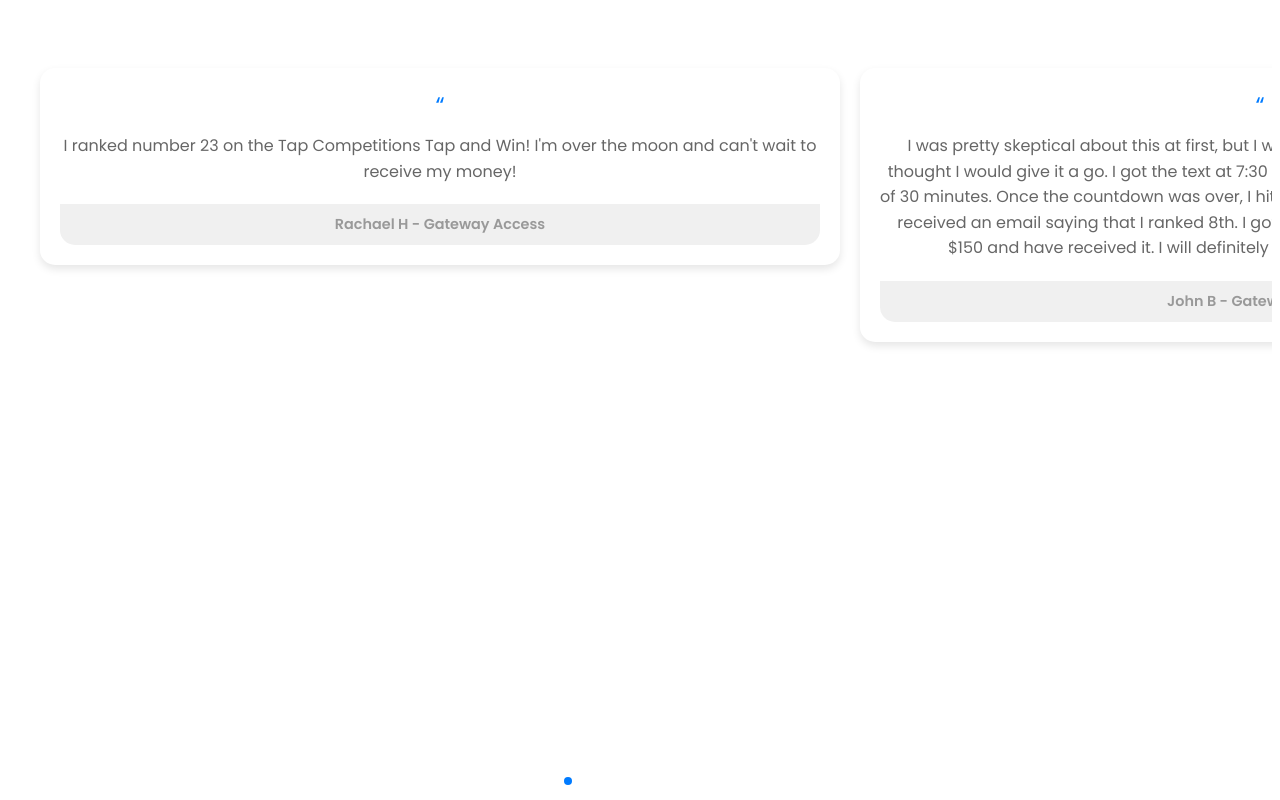
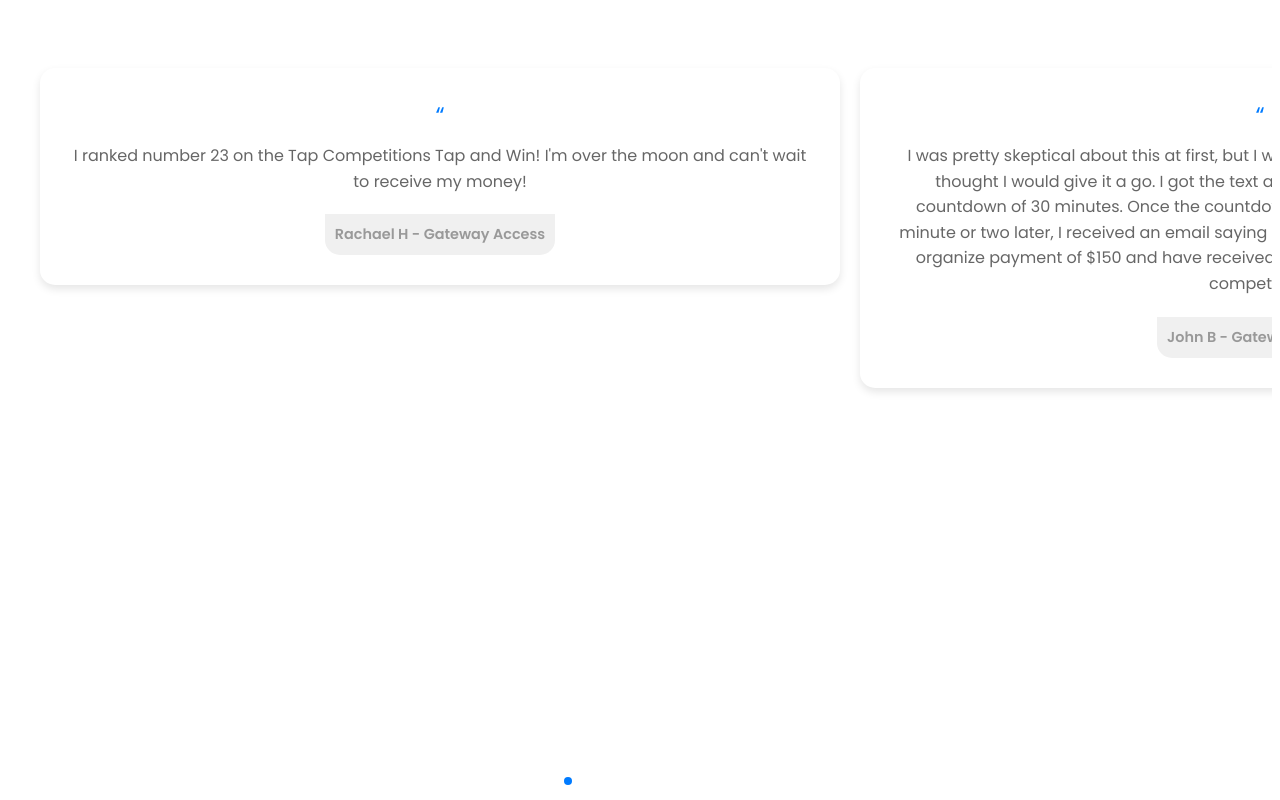
Before and after one commit to Tapcompetitions/tap-competitions-testimonials, a plain HTML site: page index.html in a window 1280 px wide. Drawn offline with nearby package versions, Linux system fonts and the light colour scheme.

Commit message:
index.html

```diff
--- a/index.html
+++ b/index.html
@@ -3,7 +3,7 @@
 <head>
     <meta charset="UTF-8">
     <meta name="viewport" content="width=device-width, initial-scale=1.0">
-    <title>Isolated Testimonials Carousel</title>
+    <title>Testimonials Carousel</title>
     <link href="https://fonts.googleapis.com/css2?family=Poppins:wght@400;600&display=swap" rel="stylesheet">
     <link rel="stylesheet" href="https://unpkg.com/swiper/swiper-bundle.min.css">
     <style>
@@ -17,13 +17,14 @@
             display: flex;
             flex-direction: column;
             align-items: center;
+            justify-content: center;
         }
 
         /* Testimonial Section Styling */
         #testimonial-carousel #testimonials {
             width: 100%;
             max-width: 1200px;
-            padding: 20px 20px;
+            padding: 20px;
             text-align: center;
             margin: 0 auto;
         }
@@ -31,7 +32,11 @@
         /* Swiper container */
         #testimonial-carousel .swiper-container {
             width: 100%;
-            max-width: 800px; /* Fixed width for desktop */
+            max-width: 800px;
+            height: auto;
+            display: flex;
+            align-items: center;
+            justify-content: center;
             padding: 20px 0;
         }
 
@@ -40,17 +45,18 @@
             background-color: #fff;
             border-radius: 15px;
             box-shadow: 0 4px 8px rgba(0, 0, 0, 0.1);
-            padding: 20px;
+            padding: 30px;
             display: flex;
             flex-direction: column;
-            justify-content: space-between;
+            justify-content: center;
+            align-items: center;
             box-sizing: border-box;
-            margin: 0 auto;
+            text-align: center;
         }
 
         #testimonial-carousel .quote {
             font-size: 1.5em;
-            color: #007BFF; /* Changed to Blue */
+            color: #007BFF; /* Blue color */
             margin-bottom: 10px;
         }
 
@@ -72,13 +78,13 @@
 
         /* Pagination styling */
         #testimonial-carousel .swiper-pagination-bullet {
-            background-color: #fff; /* White dots */
+            background-color: #fff;
             opacity: 1;
             transition: background-color 0.3s;
         }
 
         #testimonial-carousel .swiper-pagination-bullet-active {
-            background-color: #007BFF; /* Active dot changed to Blue */
+            background-color: #007BFF;
         }
     </style>
 </head>
@@ -88,7 +94,7 @@
     <div id="testimonials">
         <div class="swiper-container">
             <div class="swiper-wrapper">
-                <!-- Full Testimonials without shortening -->
+                <!-- Testimonials -->
                 <div class="swiper-slide">
                     <div class="quote">“</div>
                     <div class="text">I ranked number 23 on the Tap Competitions Tap and Win! I'm over the moon and can't wait to receive my money!</div>
@@ -136,12 +142,11 @@
                 </div>
                 <div class="swiper-slide">
                     <div class="quote">“</div>
-                    <div class="text">Tap Competitions is legit! I didn’t think it was real, but I waited in the queue, clicked on the button, and now I’m $150 richer! This is a great game to play, especially with the cost of living being so high right now. Made my day! Can’t wait for the next one! ❤️</div>
+                    <div class="text">Tap Competitions is legit! I didn’t think it was real, but I waited in the queue, clicked on the arrow, and now I’m $150 richer! This is a great game to play, especially with the cost of living being so high right now. Made my day! Can’t wait for the next one! ❤️</div>
                     <div class="author">Sarah A - Gateway Access</div>
                 </div>
             </div>
-
-            <!-- Pagination only -->
+            <!-- Pagination -->
             <div class="swiper-pagination"></div>
         </div>
     </div>
```
